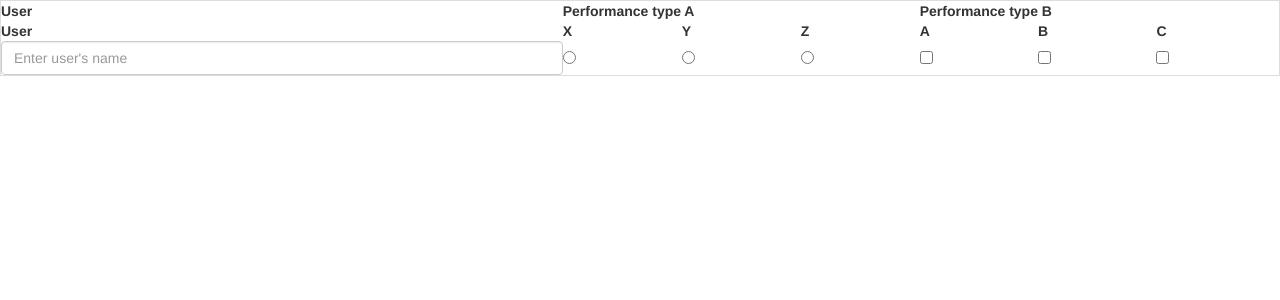
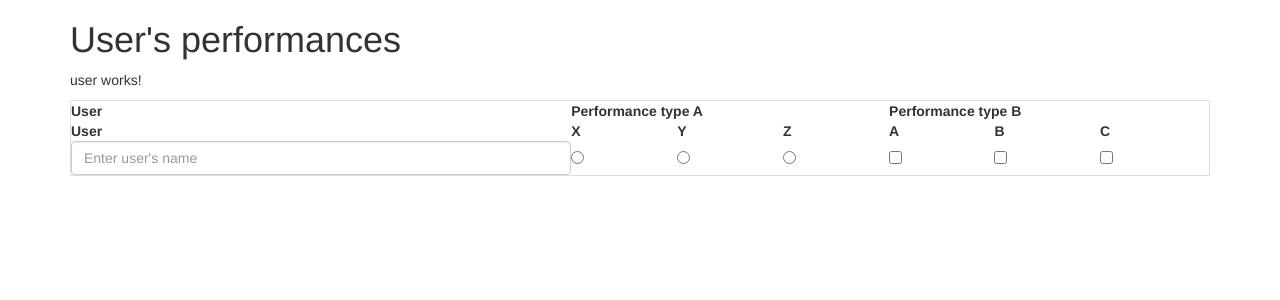
Before and after one commit to dyesseyumba/user-performance, an Angular app: page / in a window 1280 px wide. Shown: the top 300 px of the page. Built offline with nearby package versions, Linux system fonts and the light colour scheme.

Commit message:
Added user.json

```diff
--- a/src/app/app.component.html
+++ b/src/app/app.component.html
@@ -1,27 +1,4 @@
-<div class="table-responsive">
-  <table class="table table-striped table-bordered">
-    <tr>
-      <th>User</th>
-      <th colspan="3">Performance type A</th>
-      <th colspan="3">Performance type B</th>
-    </tr>
-    <tr>
-      <th>User</th>
-      <th>X</th>
-      <th>Y</th>
-      <th>Z</th>
-      <th>A</th>
-      <th>B</th>
-      <th>C</th>
-    </tr>
-    <tr>
-      <td><input type="text" class="form-control" id="exampleInputEmail1" placeholder="Enter user's name"></td>
-      <td><input type="radio" name="performanceA" value="x"></td>
-      <td><input type="radio" name="performanceA" value="y"></td>
-      <td><input type="radio" name="performanceA" value="z"></td>
-      <td><input type="checkbox" value="a"></td>
-      <td><input type="checkbox" value="b"></td>
-      <td><input type="checkbox" value="c"></td>
-    </tr>
-  </table>
+<div class="container">
+  <h1>User's performances</h1>
+  <app-user></app-user>
 </div>
--- a/src/app/app.module.ts
+++ b/src/app/app.module.ts
@@ -3,11 +3,13 @@ import { NgModule } from '@angular/core';
 
 
 import { AppComponent } from './app.component';
+import { UserComponent } from './user/user.component';
 
 
 @NgModule({
   declarations: [
-    AppComponent
+    AppComponent,
+    UserComponent
   ],
   imports: [
     BrowserModule
--- /dev/null
+++ b/src/app/user/user.component.html
@@ -0,0 +1,30 @@
+<p>
+  user works!
+</p>
+<div class="table-responsive">
+    <table class="table table-striped table-bordered">
+      <tr>
+        <th>User</th>
+        <th colspan="3">Performance type A</th>
+        <th colspan="3">Performance type B</th>
+      </tr>
+      <tr>
+        <th>User</th>
+        <th>X</th>
+        <th>Y</th>
+        <th>Z</th>
+        <th>A</th>
+        <th>B</th>
+        <th>C</th>
+      </tr>
+      <tr>
+        <td><input type="text" class="form-control" id="exampleInputEmail1" placeholder="Enter user's name"></td>
+        <td><input type="radio" name="performanceA" value="x"></td>
+        <td><input type="radio" name="performanceA" value="y"></td>
+        <td><input type="radio" name="performanceA" value="z"></td>
+        <td><input type="checkbox" value="a"></td>
+        <td><input type="checkbox" value="b"></td>
+        <td><input type="checkbox" value="c"></td>
+      </tr>
+    </table>
+  </div>
--- /dev/null
+++ b/src/app/user/user.component.ts
@@ -0,0 +1,15 @@
+import { Component, OnInit } from '@angular/core';
+
+@Component({
+  selector: 'app-user',
+  templateUrl: './user.component.html',
+  styleUrls: ['./user.component.css']
+})
+export class UserComponent implements OnInit {
+
+  constructor() { }
+
+  ngOnInit() {
+  }
+
+}
```
Also changed, not shown: src/api/user.json (added, +24 -0 lines), src/app/user/user.component.css (added), 1 other file (tests, documents, lock files or other folders).
